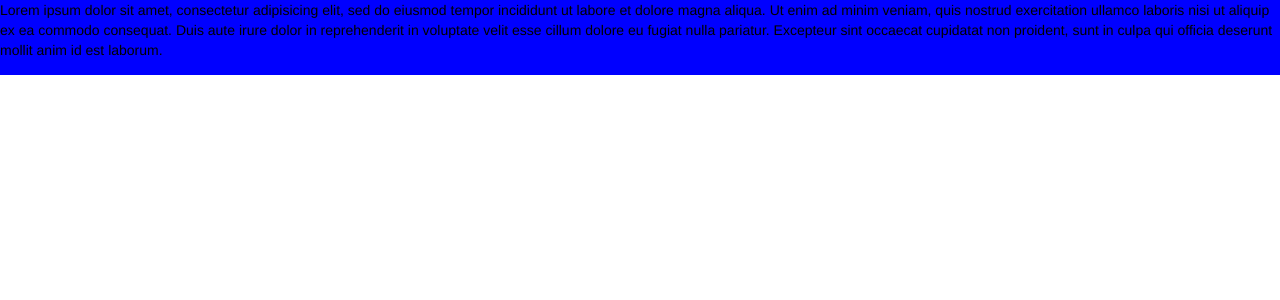
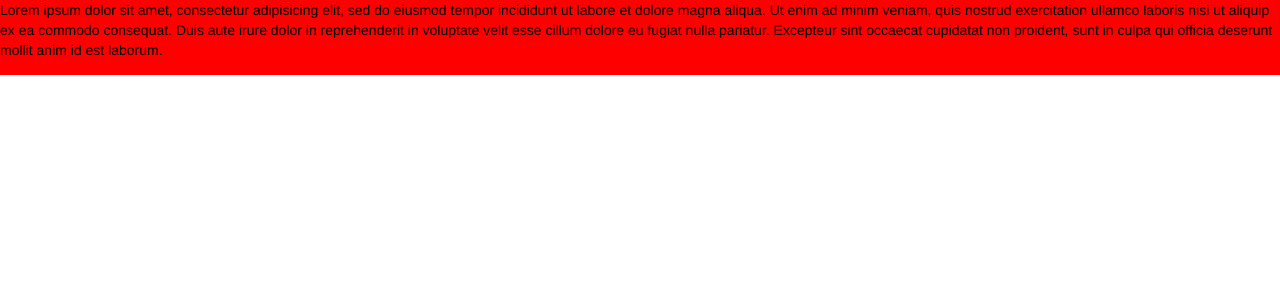
Before and after one commit to SabrinaNedjah/TaloEnergy, a PHP site: page / in a window 1280 px wide. Shown: the top 300 px of the page. Run offline with PHP 8.4, Linux system fonts and the light colour scheme.

Commit message:
changed readMe

```diff
--- a/app/styles/css/main.css
+++ b/app/styles/css/main.css
@@ -1,6 +1,6 @@
 .header {
   width: 100%;
   height: 75px;
-  background-color: blue; }
+  background-color: red; }
   .header p {
     color: black; }
--- a/app/styles/partials/homePage.scss
+++ b/app/styles/partials/homePage.scss
@@ -1,7 +1,7 @@
 .header{
   width: 100%;
   height: 75px;
-  background-color: blue;
+  background-color: red;
   p{
     color: black;
   }
```
Also changed, not shown: Readme.md.
